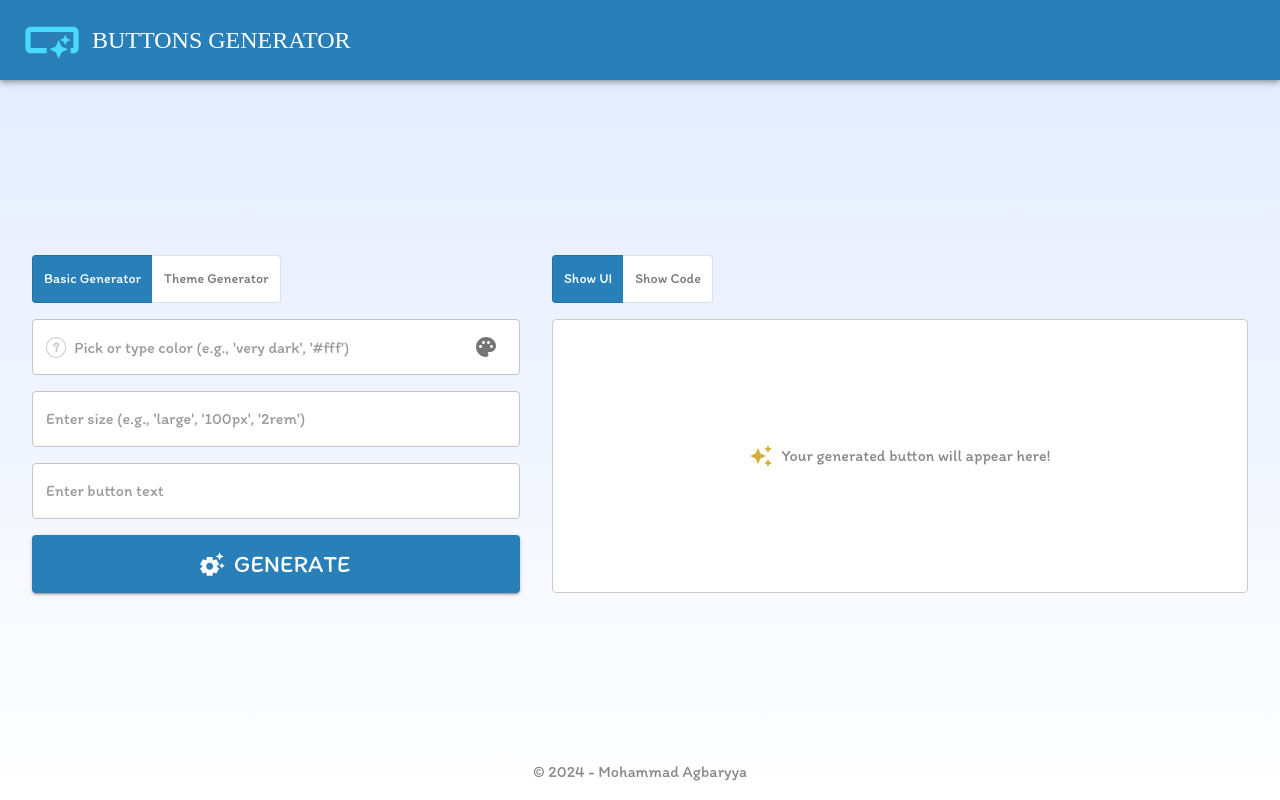
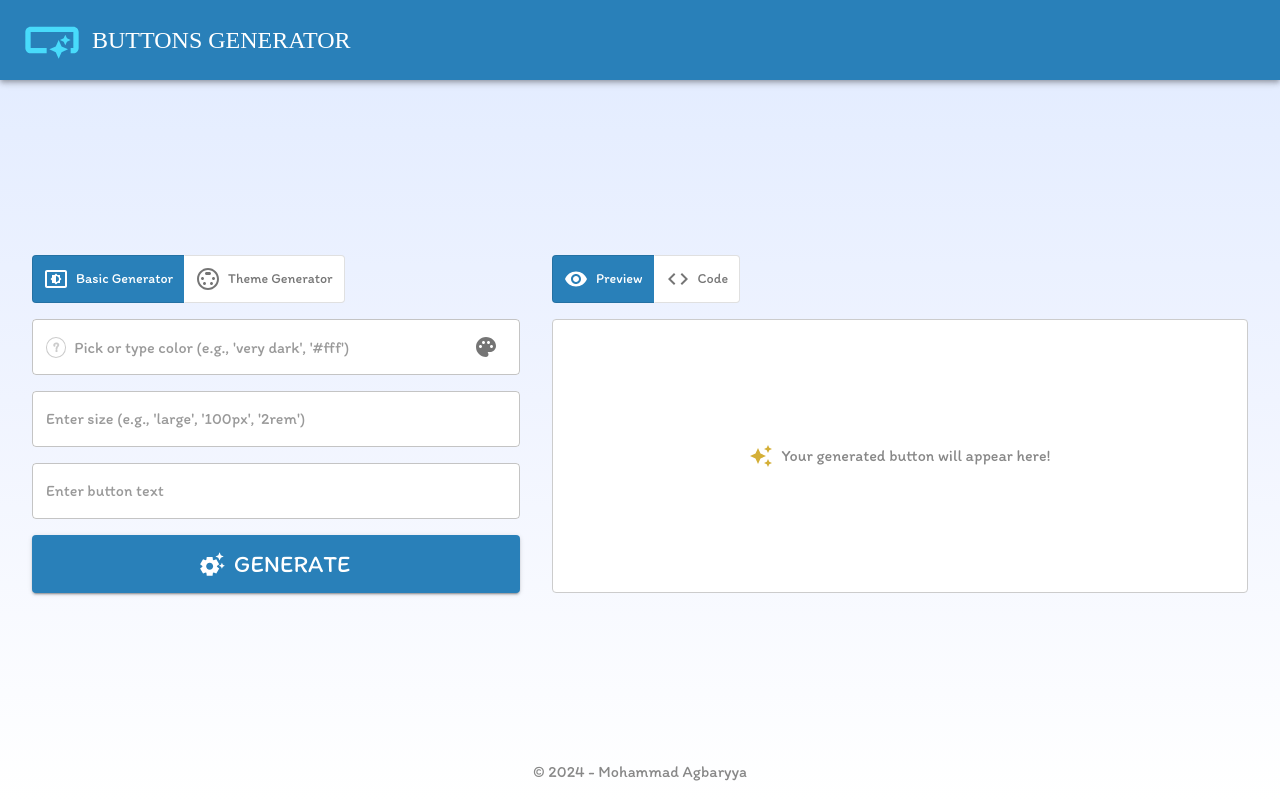
Before and after one commit to mohammadAgbaryya/buttons-generator, a React (Vite) app: page / in a window 1280 px wide. Built offline with nearby package versions, Linux system fonts and the light colour scheme; no server answers; a web font is replaced by a local one.

Commit message:
✨ Final tweaks and polish for completion

```diff
--- a/package.json
+++ b/package.json
@@ -1,8 +1,8 @@
 {
   "name": "buttons-generator",
-  "private": true,
-  "version": "0.0.0",
+  "version": "1.0.0",
   "type": "module",
+  "author": "Mohammad Agbaryya",
   "scripts": {
     "dev": "vite",
     "build": "tsc -b && vite build",
--- a/src/components/ButtonGenerator.tsx
+++ b/src/components/ButtonGenerator.tsx
@@ -8,6 +8,8 @@ import InputFields from './InputFields';
 import GeneratedArea from './GeneratedArea';
 import Mode from '../models/Mode';
 import ToggleGroup from './core/ToggleGroup';
+import SettingsBrightnessIcon from '@mui/icons-material/SettingsBrightness';
+import SettingsInputSvideoIcon from '@mui/icons-material/SettingsInputSvideo';
 
 const ButtonGenerator: React.FC = () => {
   const {
@@ -40,8 +42,16 @@ const ButtonGenerator: React.FC = () => {
           <ToggleGroup
             value={mode}
             options={[
-              { value: Mode.BASIC, label: 'Basic Generator' },
-              { value: Mode.THEME, label: 'Theme Generator' },
+              {
+                value: Mode.BASIC,
+                label: 'Basic Generator',
+                icon: <SettingsBrightnessIcon sx={{ mr: 1 }} />,
+              },
+              {
+                value: Mode.THEME,
+                label: 'Theme Generator',
+                icon: <SettingsInputSvideoIcon sx={{ mr: 1 }} />,
+              },
             ]}
             onChange={(newValue) => setMode(newValue as Mode)}
           />
--- a/src/components/GeneratedArea.tsx
+++ b/src/components/GeneratedArea.tsx
@@ -6,6 +6,8 @@ import ToggleGroup from './core/ToggleGroup';
 import AutoAwesomeIcon from '@mui/icons-material/AutoAwesome';
 import ErrorOutlineIcon from '@mui/icons-material/ErrorOutline';
 import { formatHTML, highlightCode } from '../utils';
+import VisibilityIcon from '@mui/icons-material/Visibility';
+import CodeIcon from '@mui/icons-material/Code';
 
 type GeneratedAreaProps = {
   loading: boolean;
@@ -42,8 +44,16 @@ const GeneratedArea: React.FC<GeneratedAreaProps> = ({
       <ToggleGroup
         value={view}
         options={[
-          { value: View.UI, label: 'Show UI' },
-          { value: View.CODE, label: 'Show Code' },
+          {
+            value: View.UI,
+            label: 'Preview',
+            icon: <VisibilityIcon sx={{ mr: 1 }} />,
+          },
+          {
+            value: View.CODE,
+            label: 'Code',
+            icon: <CodeIcon sx={{ mr: 1 }} />,
+          },
         ]}
         onChange={(newView) => setView(newView as View)}
       />
--- a/src/components/core/ToggleGroup.tsx
+++ b/src/components/core/ToggleGroup.tsx
@@ -7,6 +7,8 @@ import ToggleButtonGroup, {
 type ToggleOption = {
   value: string;
   label: string;
+  // eslint-disable-next-line @typescript-eslint/no-explicit-any
+  icon?: any;
 };
 
 type ToggleGroupProps = {
@@ -32,10 +34,10 @@ const ToggleGroup: React.FC<ToggleGroupProps> = ({
       }}
       {...rest}
     >
-      {options.map((option) => (
+      {options.map(({ value, label, icon }) => (
         <ToggleButton
-          key={option.value}
-          value={option.value}
+          key={value}
+          value={value}
           sx={{
             textTransform: 'none',
             background: '#fff',
@@ -48,7 +50,7 @@ const ToggleGroup: React.FC<ToggleGroupProps> = ({
             },
           }}
         >
-          {option.label}
+          {icon} {label}
         </ToggleButton>
       ))}
     </ToggleButtonGroup>
--- a/vite.config.ts
+++ b/vite.config.ts
@@ -1,7 +1,9 @@
 import { defineConfig } from 'vite';
 import react from '@vitejs/plugin-react';
 
-// https://vite.dev/config/
-export default defineConfig({
-  plugins: [react()],
+export default defineConfig(({ mode }) => {
+  return {
+    plugins: [react()],
+    base: mode === 'production' ? '/buttons-generator' : '/',
+  };
 });
```
Also changed, not shown: 2 other files (tests, documents, lock files or other folders).
